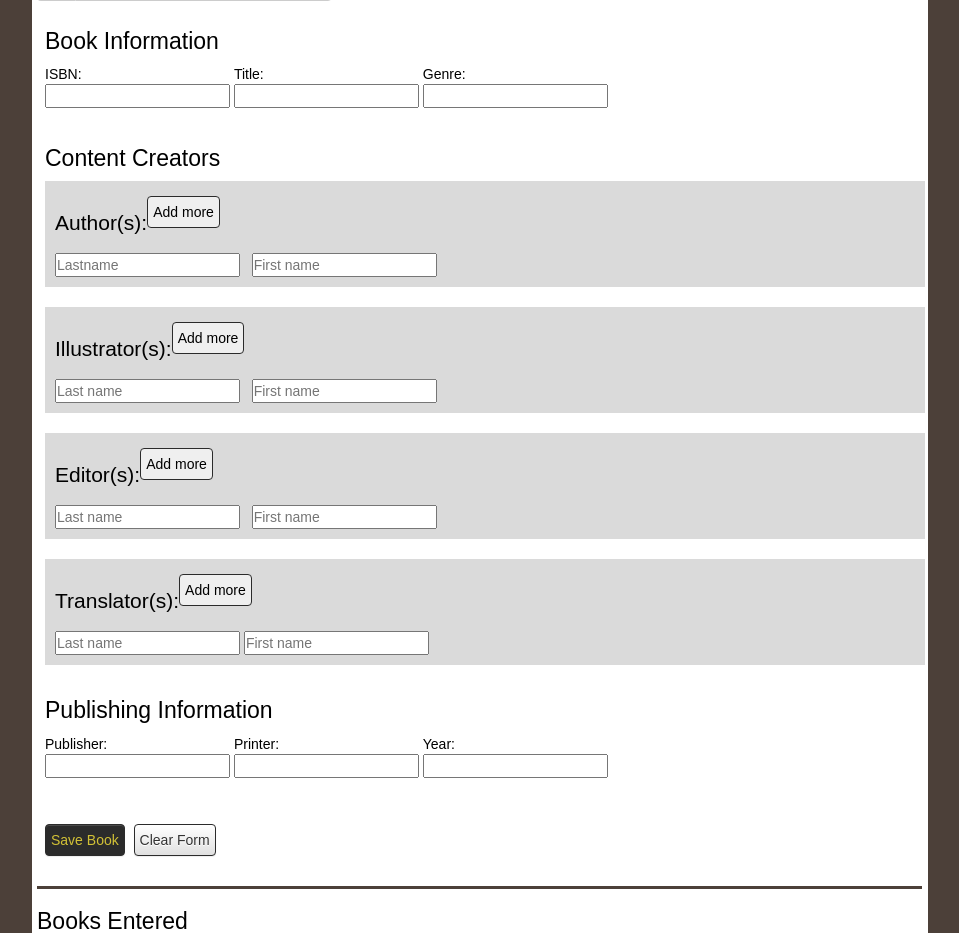
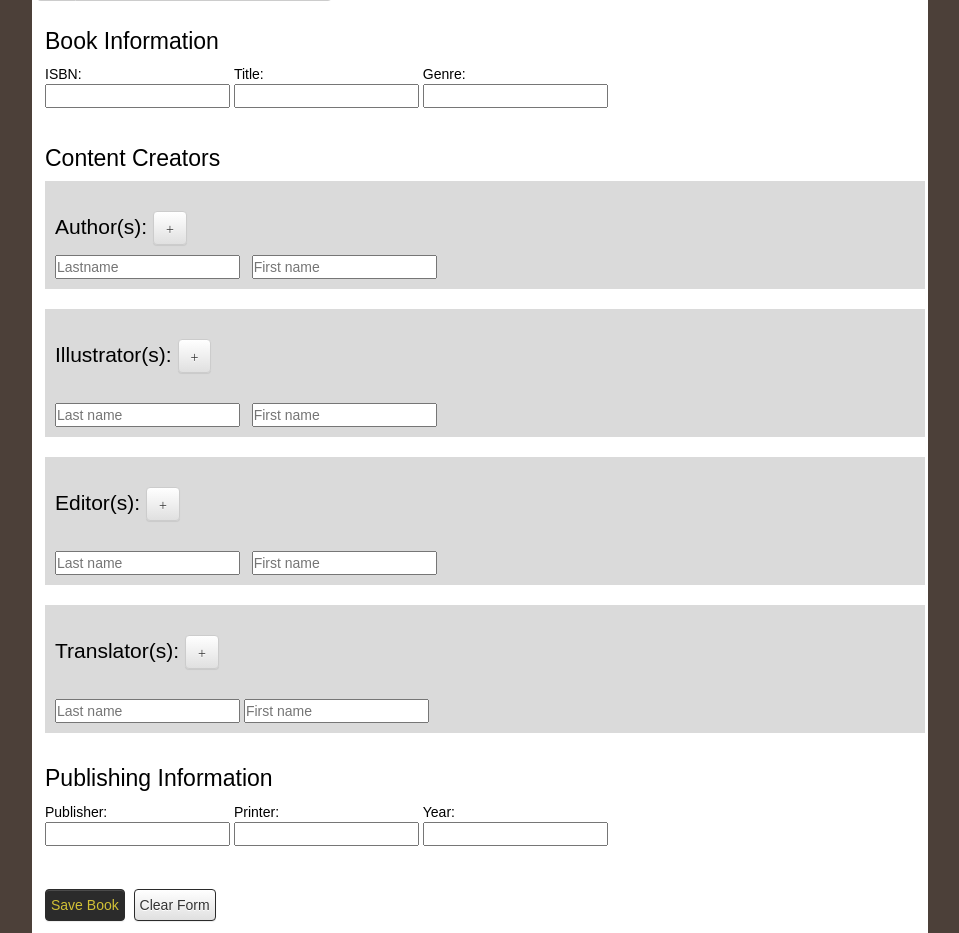
Before and after one commit to skytreader/alexandria, a Flask app: page /books in a window 1280 px wide. Shown: the part 240-1173 px from the top of the page, without its empty margins (160-1119 px from the left). Run offline with Flask 2, Linux system fonts and the light colour scheme; a user stored in the database is signed in; tables that the repository leaves empty hold one stand-in row (values such as "Sample post"); some libraries are stand-ins or nearby versions; some web fonts are replaced.

Commit message:
Mock-up improvements.
Notes:
- Misaligned '+' buttons.
- I think we should use font-awesome instead.
- Is there a way to automate this? Like, maybe, a Flask plug-in ala Flask WTF?

```diff
--- a/app/templates/add_books.jinja
+++ b/app/templates/add_books.jinja
@@ -40,20 +40,25 @@
         <div class="block">
             <h2>Content Creators</h2>
             <div class="grouped_input">
-                <div style="float: left;"><h3>Author(s):</h3></div>
-                <div style="float: none;">
-                    <input type="button" class="btn btn-frequent" value="Add more">
+                <div>
+                    <h3>Author(s):
+                        <button type="button" class="btn btn-default">
+                            <span class="glyphicon glyphicon-plus"></span>
+                        </button>
+                    </h3>
                 </div>
-                <br>
                 <input type="text" id="authors-proxy" placeholder="Lastname">
                 &nbsp;
                 <input type="text" placeholder="First name">
             </div>
             <br>
             <div class="grouped_input">
-                <div style="float: left;"><h3>Illustrator(s):</h3></div>
-                <div style="float: none;">
-                    <input type="button" class="btn btn-frequent" value="Add more">
+                <div>
+                    <h3>Illustrator(s):
+                        <button type="button" class="btn btn-default">
+                            <span class="glyphicon glyphicon-plus"></span>
+                        </button>
+                    </h3>
                 </div>
                 <br>
                 <input type="text" id="illustrators-proxy" placeholder="Last name">
@@ -62,9 +67,12 @@
             </div>
             <br>
             <div class="grouped_input">
-                <div style="float: left;"><h3>Editor(s):</h3></div>
-                <div style="float: none;">
-                    <input type="button" class="btn btn-frequent" value="Add more">
+                <div>
+                    <h3>Editor(s):
+                        <button type="button" class="btn btn-default">
+                            <span class="glyphicon glyphicon-plus"></span>
+                        </button>
+                    </h3>
                 </div>
                 <br>
                 <input type="text" id="editors-proxy" placeholder="Last name">
@@ -73,9 +81,12 @@
             </div>
             <br>
             <div class="grouped_input">
-                <div style="float: left;"><h3>Translator(s):</h3></div>
-                <div style="float: none;">
-                    <input type="button" class="btn btn-frequent" value="Add more">
+                <div>
+                    <h3>Translator(s):
+                        <button type="button" class="btn btn-default">
+                            <span class="glyphicon glyphicon-plus"></span>
+                        </button>
+                    </h3>
                 </div>
                 <br>
                 <input type="text" id="translators-proxy" placeholder="Last name">
```
